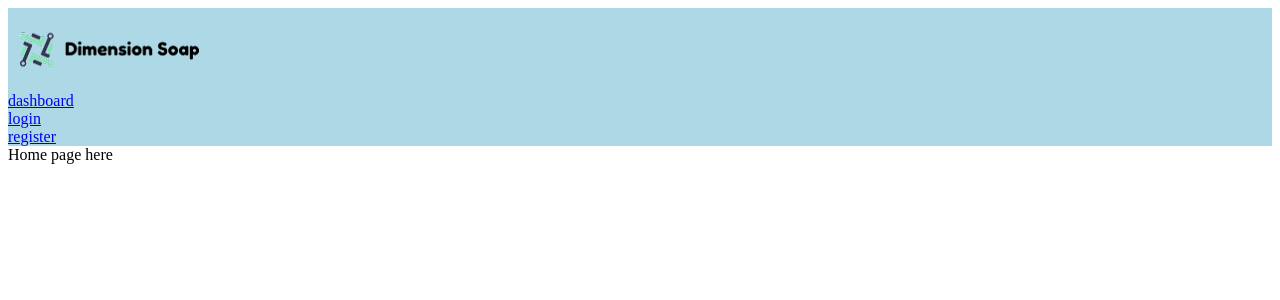
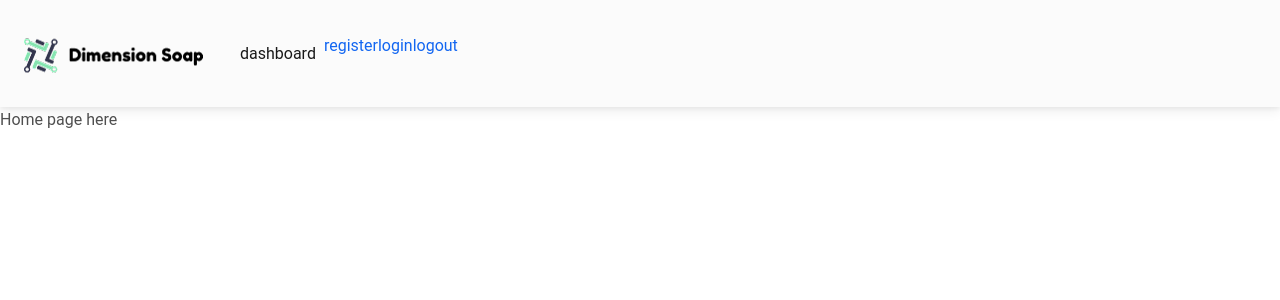
Before and after one commit to fatsoap/dimension-soap, a React (Create React App) app in the folder client/: page / in a window 1280 px wide. Shown: the top 300 px of the page. Built offline with nearby package versions, Linux system fonts and the light colour scheme.

Commit message:
remove node_modules with gitignore

```diff
--- a/client/public/index.html
+++ b/client/public/index.html
@@ -3,7 +3,18 @@
   <head>
     <meta charset="utf-8" />
     <link rel="icon" href="%PUBLIC_URL%/favicon.ico" />
-    <link rel="stylesheet" href="https://cdn.jsdelivr.net/npm/bootstrap-icons@1.3.0/font/bootstrap-icons.css">
+
+    <!-- MDB -->
+    <link
+      href="https://cdnjs.cloudflare.com/ajax/libs/mdb-ui-kit/3.3.0/mdb.min.css"
+      rel="stylesheet"
+    />
+    <script
+      type="text/javascript"
+      src="https://cdnjs.cloudflare.com/ajax/libs/mdb-ui-kit/3.3.0/mdb.min.js"
+    ></script>
+    <!-- MDB -->
+
     <meta name="viewport" content="width=device-width, initial-scale=1" />
     <meta name="theme-color" content="#000000" />
     <meta
--- a/client/src/components/Header.js
+++ b/client/src/components/Header.js
@@ -5,37 +5,48 @@ import axios from 'axios';
 const Header = ({loggedin}) => {
 
     return(
-        <div className="header" style={{backgroundColor:'lightblue'}}>
-            <div className="header__logo">
+        <div className="navbar navbar-expand-lg navbar-light bg-light" >
+            <div className="container-fluid">
+            <div className="navbar-brand">
                 <a href="/"><img alt="logo" src={logo} /></a>
+            </div>
+            <div class="collapse navbar-collapse">
+                <ul className="navbar-nav me-auto mb-2 mb-lg-0">
+                    <li class="nav-item"><a className="nav-link active" href="/dashboard">dashboard</a></li>
+                    <li class="nav-item"><a href="/users/register">register</a></li>
+                    <li class="nav-item"><a href="/users/login">login</a></li>
+                    <li class="nav-item"><a href="/users/logout">logout</a></li>
+                    <li class="nav-item"></li>
+                </ul>
             </div>
             <Dashboard />
             {loggedin? <div><Logout /> </div>:<div><Login /><Register /></div> }
+            </div>
         </div>
     );
 }
 
 const Dashboard = () => {
     return(
-        <div className="header__dashboard"><a href="/dashboard">dashboard</a></div>
+        <div className="header__dashboard"></div>
     );
 }
 
 const Register = () => {
     return(
-        <div className="header__register"><a href="/users/register">register</a></div>
+        <div className="header__register"></div>
     );
 }
 
 const Login = () => {
     return(
-        <div className="header__login"><a href="/users/login">login</a></div>
+        <div className="header__login"></div>
     );
 }
 
 const Logout = () => {
     return(
-        <div className="header__logout"><a href="/users/logout">logout</a></div>
+        <div className="header__logout"></div>
     );
 }
 
```
Also changed, not shown: 2 other files (tests, documents, lock files or other folders).
